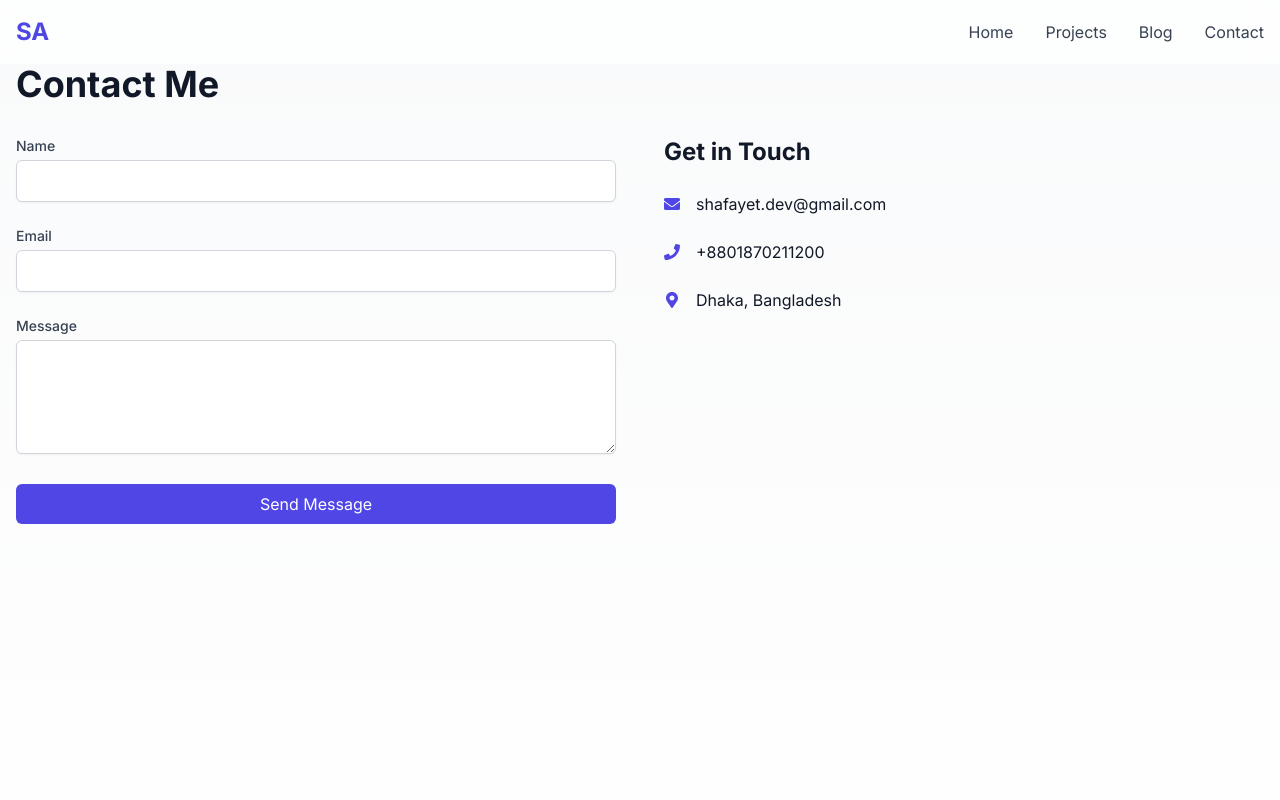
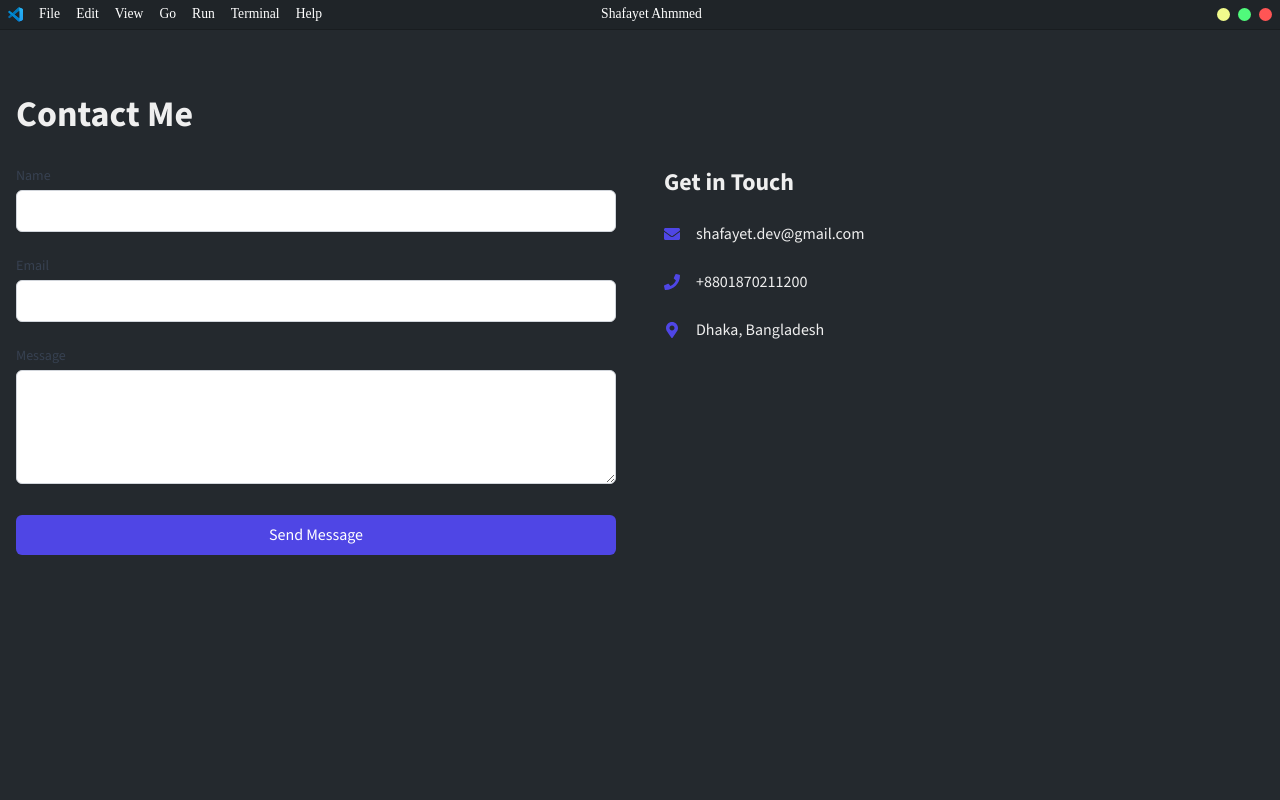
Before and after one commit to shafayet9780/shafayet-dev-portfolio, a Next.js app: page /contact in a window 1280 px wide. Shown: the top 800 px of the page. Built offline with nearby package versions, Linux system fonts and the light colour scheme.

Commit message:
vs-code theme in progress

```diff
--- /dev/null
+++ b/app/components/Titlebar.tsx
@@ -0,0 +1,30 @@
+import Image from "next/image";
+
+export default function Titlebar() {
+  return (
+    <section className="h-[30px] px-2 flex items-center justify-center bg-[--titlebar-bg] text-white font-['Source_Sans_Pro'] text-[0.85rem] border-b border-[#191d20]">
+      <Image
+        src="/vscode_icon.svg"
+        alt="VSCode Icon"
+        height={15}
+        width={15}
+        className="icon"
+      />
+      <div className="flex flex-1 mr-auto ml-2">
+        <p className="px-2 cursor-pointer">File</p>
+        <p className="px-2 cursor-pointer">Edit</p>
+        <p className="px-2 cursor-pointer">View</p>
+        <p className="px-2 cursor-pointer">Go</p>
+        <p className="px-2 cursor-pointer">Run</p>
+        <p className="px-2 cursor-pointer">Terminal</p>
+        <p className="px-2 cursor-pointer">Help</p>
+      </div>
+      <p className="flex-1 text-center">Shafayet Ahmmed</p>
+      <div className="flex flex-1 items-center ml-auto">
+        <span className="ml-auto h-[13px] w-[13px] rounded-full cursor-pointer bg-[#f1fa8c]"></span>
+        <span className="ml-2 h-[13px] w-[13px] rounded-full cursor-pointer bg-[#50fa7b]"></span>
+        <span className="ml-2 h-[13px] w-[13px] rounded-full cursor-pointer bg-[#ff5555]"></span>
+      </div>
+    </section>
+  );
+}
--- a/app/globals.css
+++ b/app/globals.css
@@ -3,9 +3,33 @@
 @tailwind utilities;
 
 :root {
+  /* old ones */
   --foreground-rgb: 0, 0, 0;
   --background-start-rgb: 214, 219, 220;
   --background-end-rgb: 255, 255, 255;
+  /* new ones */
+  --main-bg: #24292e;
+  --bg-text: rgba(56, 58, 61, 0.35);
+  --text-color: #efefef;
+  --accent-color: #f9826c;
+  --titlebar-bg: #1f2428;
+  --sidebar-bg: #24292e;
+  --sidebar-hover-bg: #1f2428;
+  --explorer-bg: #1f2428;
+  --explorer-hover-bg: #24292e;
+  --explorer-border: #161a1d;
+  --tabs-bg: #1f2428;
+  --tab-bg: #1f2428;
+  --tab-active-bg: #24292e;
+  --tab-border: #24292e;
+  --bottombar-bg: #24292e;
+  --bottombar-border: #1b1f23;
+  --button-bg: #176f2c;
+  --button-text: #dcffe4;
+  --bottombar-hover-bg: #4f4f52;
+  --scrollbar-track-bg: #24292e;
+  --scrollbar-thumb-bg: #333536;
+  --article-bg: #1f2428;
 }
 
 @media (prefers-color-scheme: dark) {
--- a/app/layout.tsx
+++ b/app/layout.tsx
@@ -1,28 +1,32 @@
-import type { Metadata } from 'next'
-import { Inter } from 'next/font/google'
-import './globals.css'
-import Header from './components/Header'
-import Footer from './components/Footer'
+import type { Metadata } from "next";
+import { Source_Sans_3 } from "next/font/google";
+import "./globals.css";
+import Header from "./components/Header";
+import Footer from "./components/Footer";
+import Titlebar from "./components/Titlebar";
 
-const inter = Inter({ subsets: ['latin'] })
+const sourceSans = Source_Sans_3({ subsets: ["latin"] });
 
 export const metadata: Metadata = {
-  title: 'Shafayet Ahmmed | Full Stack Developer',
-  description: 'Portfolio of Shafayet Ahmmed, a passionate Full Stack Developer',
-}
+  title: "Shafayet Ahmmed | Full Stack Developer",
+  description:
+    "Portfolio of Shafayet Ahmmed, a passionate Full Stack Developer",
+};
 
 export default function RootLayout({
   children,
 }: {
-  children: React.ReactNode
+  children: React.ReactNode;
 }) {
   return (
     <html lang="en" className="scroll-smooth">
-      <body className={`${inter.className} bg-gray-50 text-gray-900 dark:bg-gray-900 dark:text-gray-50`}>
-        <Header />
-        <main className="min-h-screen">{children}</main>
+      <body
+        className={`${sourceSans.className} bg-[--main-bg] text-[--text-color]`}
+      >
+        <Titlebar />
+        <main className="min-h-screen bg-[--main-bg]">{children}</main>
         <Footer />
       </body>
     </html>
-  )
+  );
 }
```
Also changed, not shown: app/fonts/SourceSans3-VariableFont_wght.ttf (added), public/vscode_icon.svg (added).
